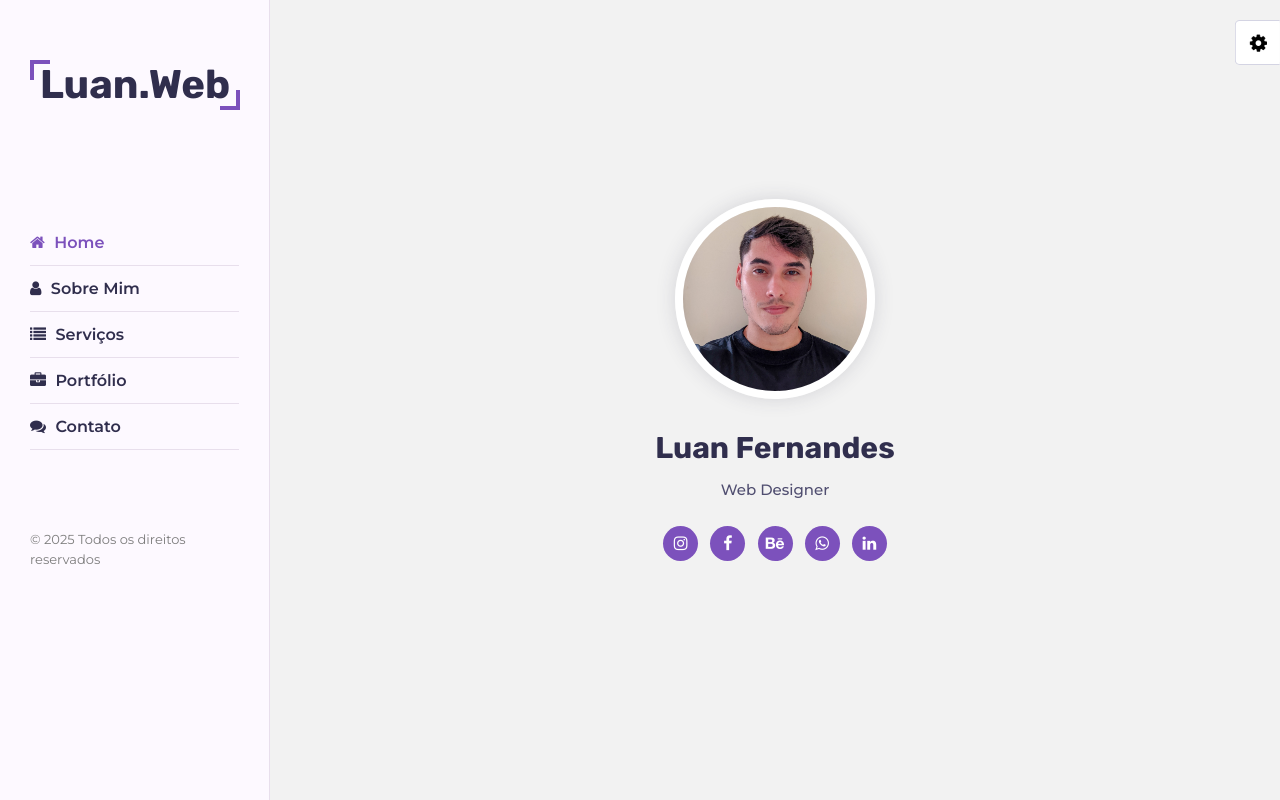
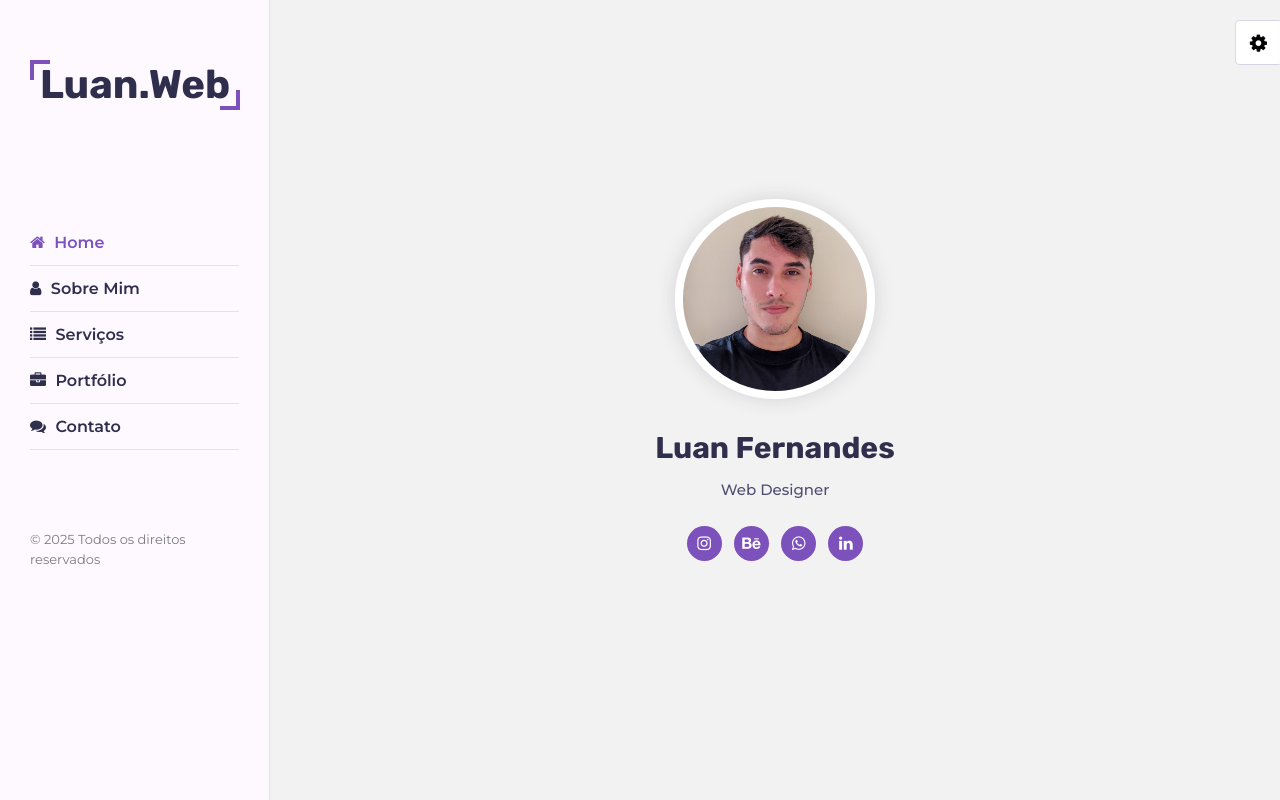
Before and after one commit to Luan-codes/portfolio, a plain HTML site: page index.html in a window 1280 px wide. Drawn offline with Linux system fonts and the light colour scheme.

Commit message:
Update index.html

```diff
--- a/index.html
+++ b/index.html
@@ -67,8 +67,7 @@
           <h1>Luan Fernandes</h1>
           <p>Web Designer</p>
           <div class="social-links">
-            <a href="https://www.instagram.com/_luanfernandez/"><i class="fa fa-instagram"></i></a>
-            <a href="https://www.facebook.com/designerdesitess"><i class="fa fa-facebook"></i></a>
+            <a href="https://www.instagram.com/luan_webdesigner/"><i class="fa fa-instagram"></i></a>
             <a href="https://www.behance.net/luanfernandes7"><i class="fa fa-behance"></i></a>
             <a href="https://api.whatsapp.com/send?phone=5524981881336"><i class="fa fa-whatsapp"></i></a>
             <a href="https://www.linkedin.com/in/luan-fernandes-368560145"><i class="fa fa-linkedin"></i></a>
```
